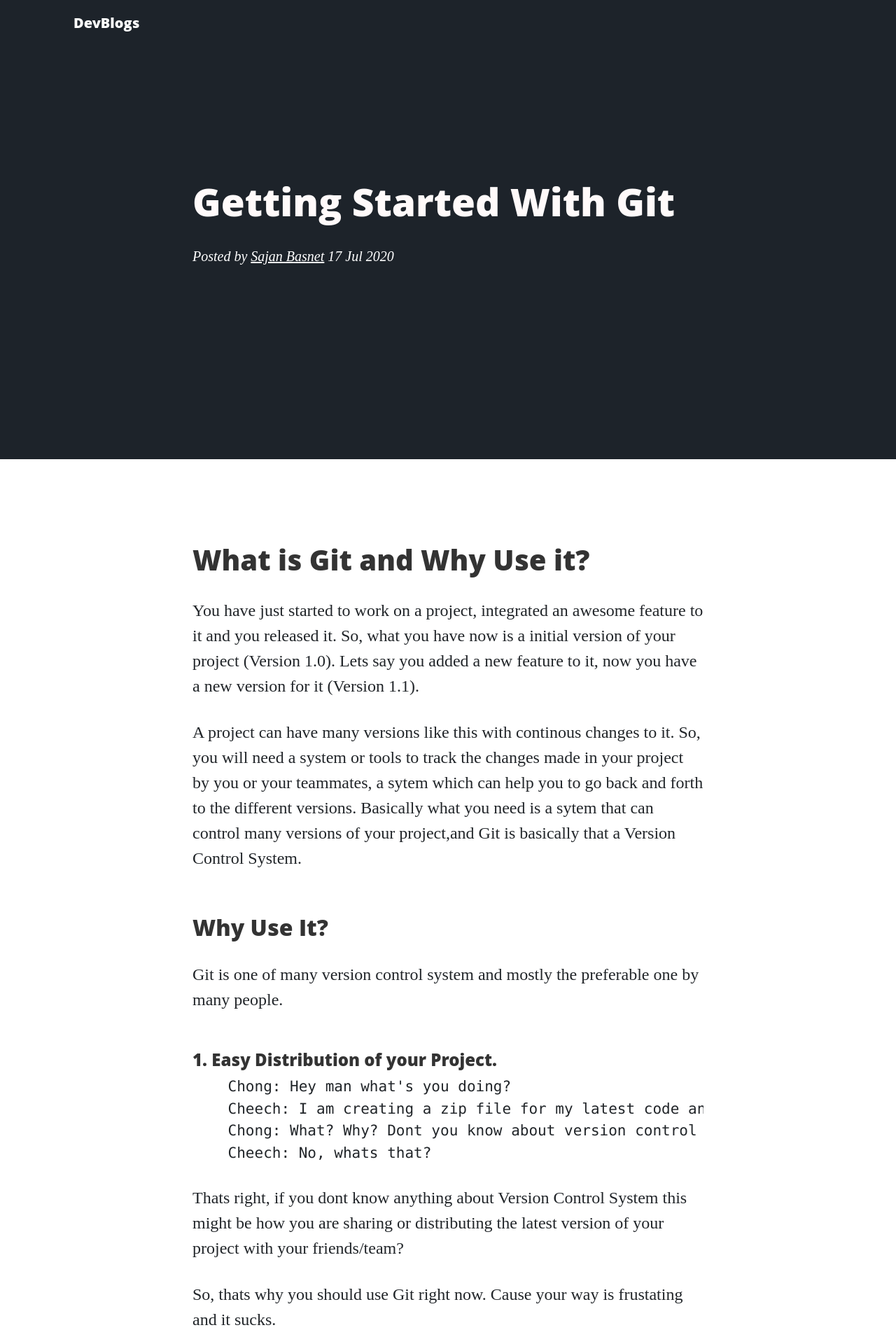
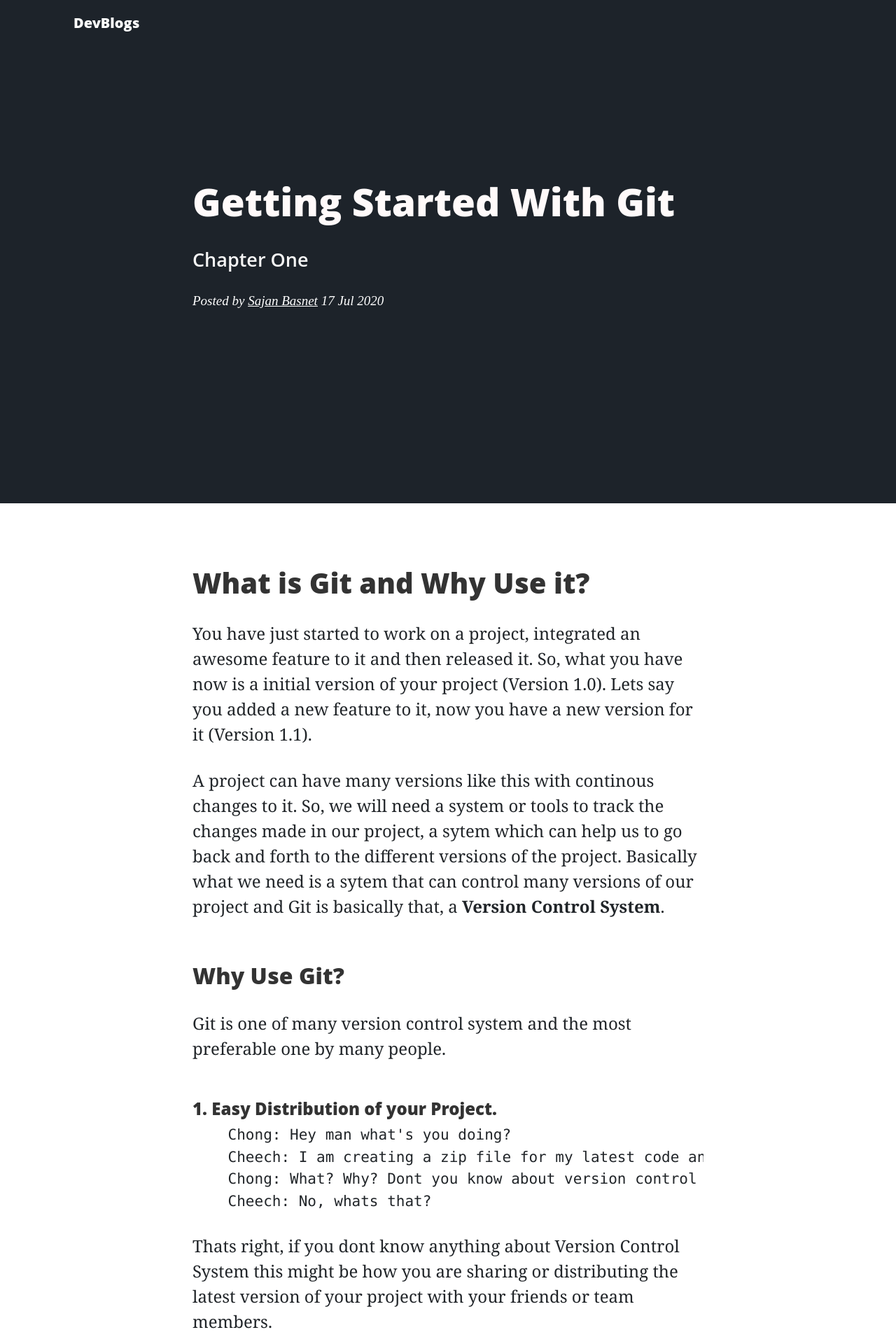
Before and after one commit to developerBlogs/developerBlogs.github.io, a Jekyll site: the page built from _posts/2020-07-17-git-for-beginners.markdown, in a window 1280 px wide. Shown: the top 1920 px of the page at 70% size. Built offline with Jekyll 4.4.1, drawn with Linux system fonts in a browser that asks for light colours; comment, search, counter and statistics services are not loaded; some of the changed text lies outside the part shown.

```diff
--- a/_layouts/post.html
+++ b/_layouts/post.html
@@ -6,28 +6,53 @@
     line-height: 1.5;
     margin: 30px 0;
   }
+
   .post-font {
     font-size: 24px;
     color: #212529;
-    font-family: Lora,'Times New Roman',serif;
+    font-family: medium-content-serif-font, Georgia, Cambria, "Times New Roman", Times, serif;
   }
-  .foot-text{
+
+  .foot-text {
+    font-size: 18px;
+  }
+
+  .foot {
+    padding: 20px;
+  }
+
+  @media only screen and (max-width: 768px) {
+    p {
       font-size: 18px;
     }
-    .foot{
-      padding: 20px;
-    }
-@media only screen and (max-width: 768px) {
-  p{
-      font-size: 20px;
-  }
-  .foot-text{
+
+    .foot-text {
       font-size: 14px;
     }
-    .foot{
+
+    .foot {
       padding: 15px;
     }
-}
+
+    h1,
+    h2,
+    h3,
+    h4,
+    stong {
+      margin-top: 1em;
+      padding-top: 10px;
+      line-height: 1.25;
+      color: #495057;
+      font-size: 22px;
+      font-weight: 600;
+    }
+
+    .post-font {
+      font-size: 17px;
+      color: #212529;
+      font-family: medium-content-serif-font, Georgia, Cambria, "Times New Roman", Times, serif;
+    }
+  }
 </style>
 <!-- Navigation -->
 <nav class="navbar navbar-expand-lg navbar-light fixed-top" id="mainNav">
@@ -44,10 +69,10 @@
       <div class="col-lg-8 col-md-10 mx-auto">
         <div class="post-heading">
           <h1 style="color: snow;">{{ page.title }}</h1>
-          <!-- <h2 class="subheading" style="color: whitesmoke;">{{post.subtitle}}</h2> -->
+          <h2 class="subheading" style="color: whitesmoke;">{{page.subtitle}}</h2>
           <span class="meta">
             <p class="post-meta">Posted by
-              <a href={{site.url}}>Sajan Basnet</a>&nbsp;{{ page.date | date_to_string }}</p>
+              <a href={{site.url}}>Sajan Basnet</a>&nbsp;{{ page.date | date_to_string }}</p></span>
         </div>
       </div>
     </div>
@@ -59,9 +84,7 @@
   <div class="container">
     <div class="row">
       <div class="col-lg-8 col-md-10 mx-auto">
-        <p>
           {{ content }}
-        </p>
       </div>
     </div>
     <hr>
@@ -91,6 +114,7 @@
   </div>
 </article>
 <footer class="footer foot">
-  <span class="foot-text">Built with Jekyll and <span class="love"><i class="fa fa-heart" aria-hidden="true"></i></span>by <a href="https://developerblogs.github.io">Sajan Basnet</a></span>
+  <span class="foot-text">Built with Jekyll and <span class="love"><i class="fa fa-heart"
+        aria-hidden="true"></i></span>by <a href="https://developerblogs.github.io">Sajan Basnet</a></span>
 </footer>
 {% include google-analytics.html %}
--- a/_posts/2020-07-17-git-for-beginners.markdown
+++ b/_posts/2020-07-17-git-for-beginners.markdown
@@ -6,51 +6,52 @@ excerpt_separator: <!--more-->
 date: '2020-07-17'
 categories: git chapter 1
 ---
+
 # What is Git and Why Use it?
-You have just started to work on a project, integrated an awesome feature to it and you released it. So, what you have now is a initial version of your project (Version 1.0). Lets say you added a new feature to it, now you have a new version for it (Version 1.1). <!--more-->
 
-A project can have many versions like this with continous changes to it. So, you will need a system or tools to track the changes made in your project by you or your teammates, a sytem which can help you to go back and forth to the different versions. Basically what you need is a sytem that can control many versions of your project,and Git is basically that a Version Control System.
+You have just started to work on a project, integrated an awesome feature to it and then released it. So, what you have now is a initial version of your project (Version 1.0). Lets say you added a new feature to it, now you have a new version for it (Version 1.1). <!--more-->
 
-## Why Use It?
-Git is one of many version control system and mostly the preferable one by many people.
+A project can have many versions like this with continous changes to it. So, we will need a system or tools to track the changes made in our project, a sytem which can help us to go back and forth to the different versions of the project. Basically what we need is a sytem that can control many versions of our project and Git is basically that, a **Version Control System**.
+
+## Why Use Git?
+
+Git is one of many version control system and the most preferable one by many people.
 
 ####  1. Easy Distribution of your Project.<br/>
+
         Chong: Hey man what's you doing?
         Cheech: I am creating a zip file for my latest code and sharing it to my friends.
         Chong: What? Why? Dont you know about version control system such as Git?
         Cheech: No, whats that?
 
-Thats right, if you dont know anything about Version Control System this might be how you are sharing or distributing the latest version of your project with your friends/team?
-
+Thats right, if you dont know anything about Version Control System this might be how you are sharing or distributing the latest version of your project with your friends or team members.
 
 So, thats why you should use Git right now. Cause your way is frustating and it sucks.
 
-
-You can use Git in your repository/project and just upload it to the version control repository hosting service such as Github or Bitbucket.
+You can use Git in your repository/project and just upload it to the version control repository hosting service such as  [**Github**](https://www.github.com) or  [**BitBucket**](https://www.bitbucket.com).
 Then you can share the link of your project to your friends or team so they can now clone(download) your repository into their local system.
 
-Sounds somewhat similar like? Just like you uploading your zipped project into Google Drive and sharing the sharable link. But trust me its not the same.
-
+Sounds somewhat similar, yes? Just like you uploading your zipped project into Google Drive and sharing the sharable link. But trust me its not the same.
 
 You dont have to go through all the hassle and trouble like zipping your project everytime and getting the sharable link every f**ing time.
-You just need to type some few easy commands and you have pushed/uploaded your latest version of the project into github or bitbucket.
-Simillarly your friends also just need to write a git command to pull/download this latest version to their local sytem.
+You just need to type some few easy commands and you have pushed/uploaded your latest version of the project into Github or Bitbucket.
+Simillarly your teammates also just need to write a git command to pull/download this latest version to their local sytem.
 
 ### 2. Resolve conflicts.<br/>
+
     Chong: Hey man whats wrong?
     Cheech: One of my team just changed the same file I was working on and now
              we dont know which one should we keep and which one to delete.
     Chong: See, I told you to use Git. There would have been no any such problems.
 
-If you have a team working on a same project, there there can come many cases where more than two person are changing the same code.
+If you have a team working on a same project, then there can come many cases where more than one person are editing the same file.
 
+For example you just created a function in file ***something.js*** and one of your teammate came and created another function with the same name or he changed statement inside your function. After few days only you came to know about these changes and now you are sitting their confused who made the changes and when.
 
-For example you just created a function in file something.js and one of your teammate came and created another function with the same name or he changed statement inside your function. After few days only you came to know about these changes and now you are sitting their confused who made the changes and when.
-
-Using Git will resolves such issues.It gives you features where you can keep the log/track of your changes know when, where and who made the changes. If you are the owner/admin of the repository you will have the authority to merge the changes your friend made or just discard them.
-
+Using Git will resolves such issues. It gives you features where you can keep the log/track of your changes from which you can easily know when, where and who made the changes. If you are the owner of the repository you will have the authority to merge the changes your teammate made or just discard them.
 
 ### 3. You can revert and go back to older version of your code.
+
     Cheech: Hey man, can you help me ?
     Chong: Sure, man what's the problem?
     Cheech: We have been working on this project and the latest version was unnecessary now we want to go
@@ -58,18 +59,20 @@ Using Git will resolves such issues.It gives you features where you can keep the
             changes now.Is there any easy way?
     Chong: Yes, Git is the easy way. Git is goooood.
 
-Indeed, git is good. It lets you jump to any version of your project easily with out any problems at all.
+Indeed, Git is good. It lets you jump to any version of your project easily with out any problems at all.
 
 ### 4. Branches for your features.
+
     Cheech: Hey man, can you help me ?
     Chong: Sure, man what's the problem?
     Cheech: I want to add this new feature on the project but i dont want to keep the copy of my present
             project somewhere safe.
     Chong: Dude are you saying me you are still not using Git? Whats wrong with you?
 
-No matter how big or small the changes is you just dont want to mess up the present stable code. So with git you can just create a new feature branch and start working in it without changing you old code which lies in master branch.
+No matter how big or small the changes is you just dont want to mess up the present stable code. So with Git you can just create a new feature branch and start working in it without changing your old code which lies in master branch.
 
-### 5. You will end up needing git eventually.
-There might be no any software companies out their who will not be using any version control system. So, its better to learn git before being hired to a company and have more chance to get hiredN
+### 5. You will end up needing Git eventually.
+
+There might be no any software companies out their who will not be using any version control system. So, its better to learn git before being hired to a company and have more chance to get hired.
 
 Next section is ***comming soon*** where you can learn **"How To Use Git?"**.
```
Also changed, not shown: _layouts/blog-list.html (+21 -4 lines), assets/css/clean-blog.min.css.
